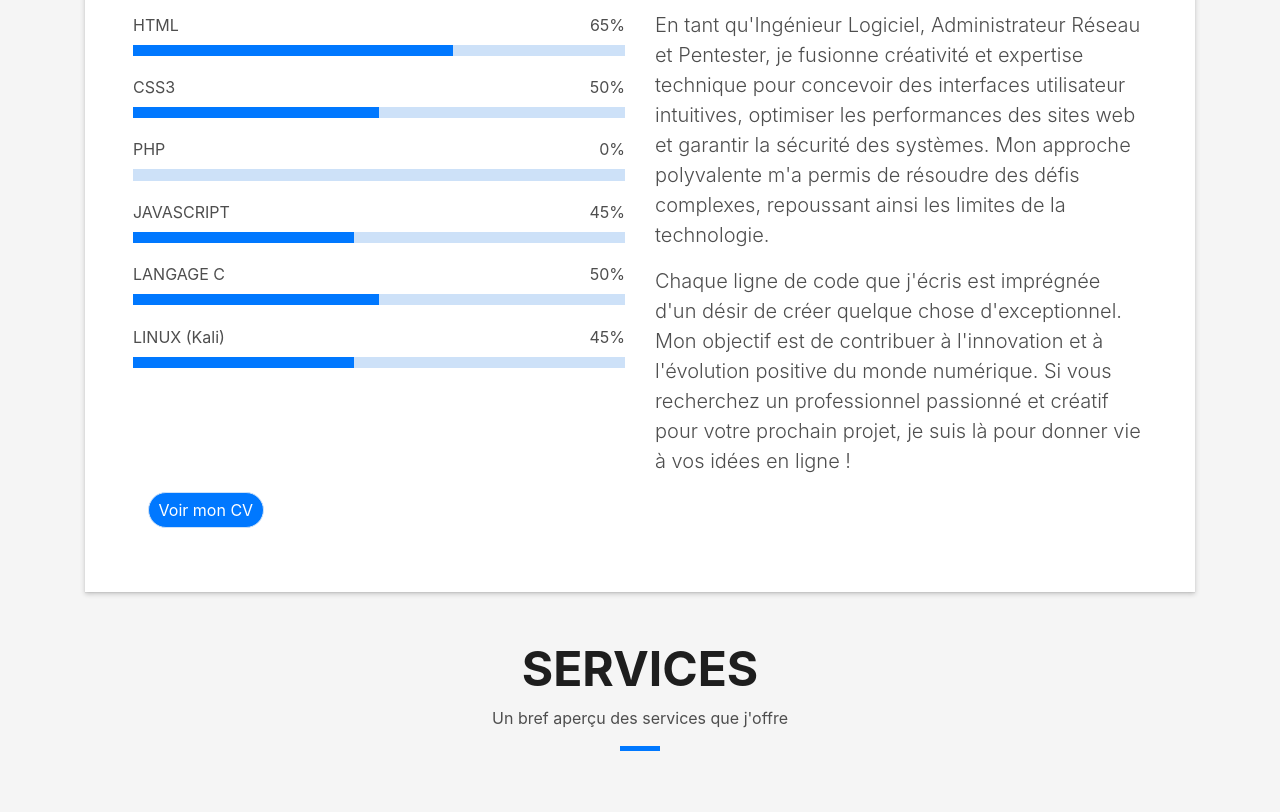
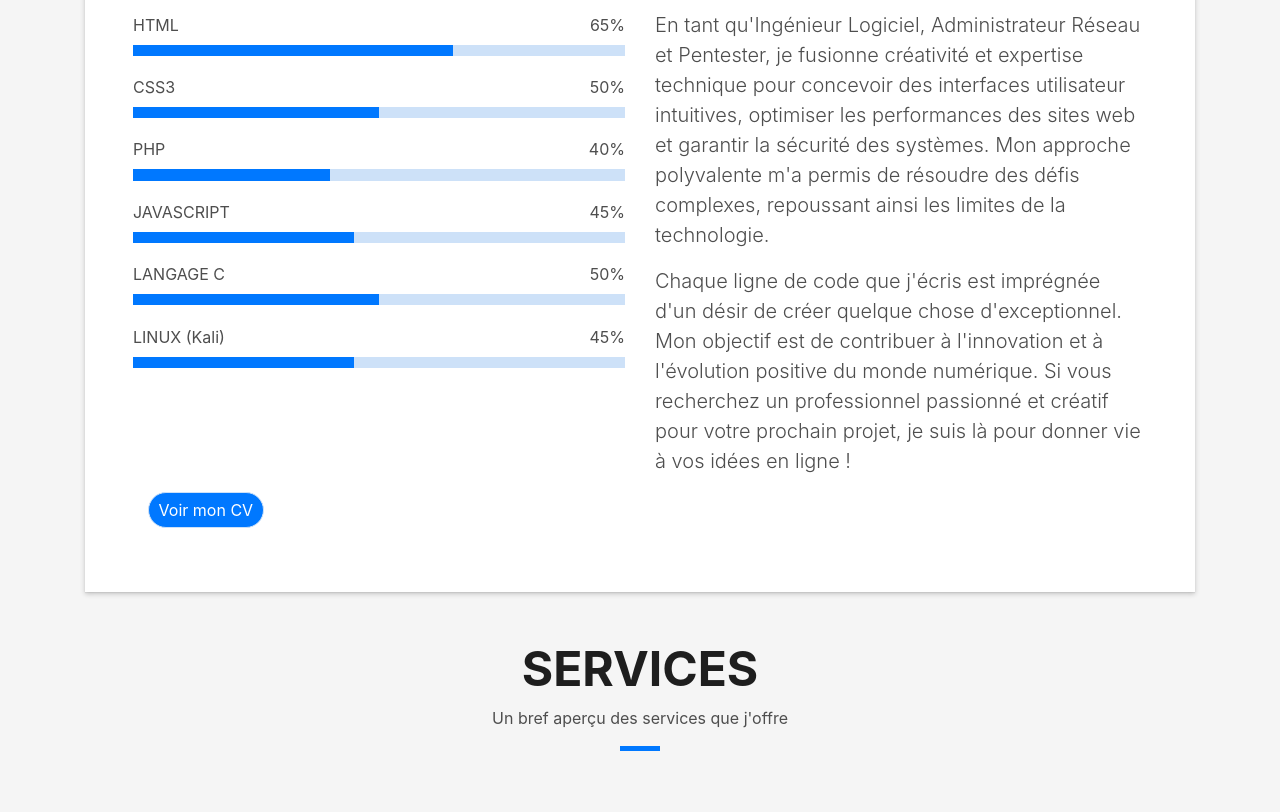
Before and after one commit to Rone221/Portfolio, a plain HTML site: page index.html in a window 1280 px wide. Shown: the part 1200-2012 px from the top of the page. Drawn offline with Linux system fonts and the light colour scheme; files whose address does not match are found by name.

Commit message:
Update index.html

```diff
--- a/index.html
+++ b/index.html
@@ -114,9 +114,9 @@
                     <div class="progress-bar" role="progressbar" style="width: 50%" aria-valuenow="75" aria-valuemin="0"
                       aria-valuemax="100"></div>
                   </div>
-                  <span>PHP</span> <span class="pull-right">0%</span>
+                  <span>PHP</span> <span class="pull-right">40%</span>
                   <div class="progress">
-                    <div class="progress-bar" role="progressbar" style="width: 0%" aria-valuenow="50" aria-valuemin="0"
+                    <div class="progress-bar" role="progressbar" style="width: 40%" aria-valuenow="50" aria-valuemin="0"
                       aria-valuemax="100"></div>
                   </div>
                   <span>JAVASCRIPT</span> <span class="pull-right">45%</span>
```
